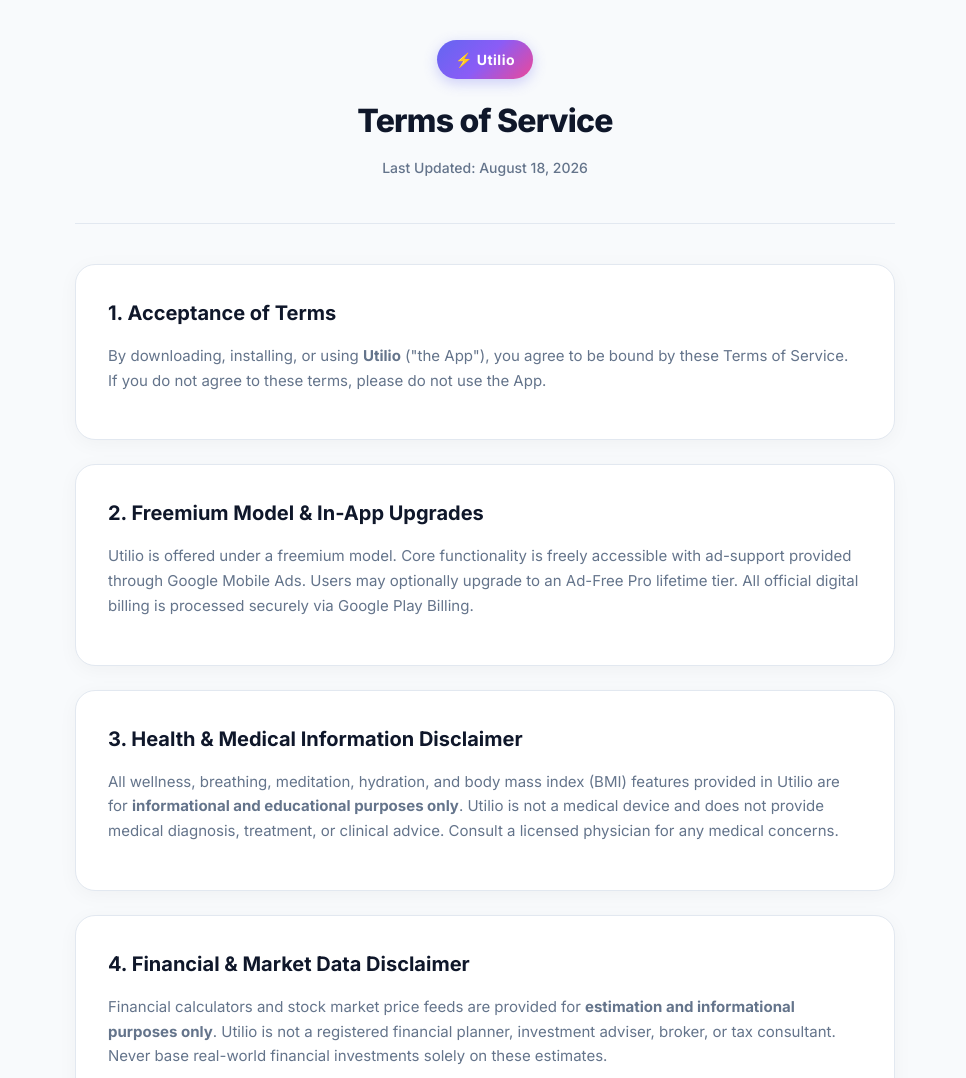
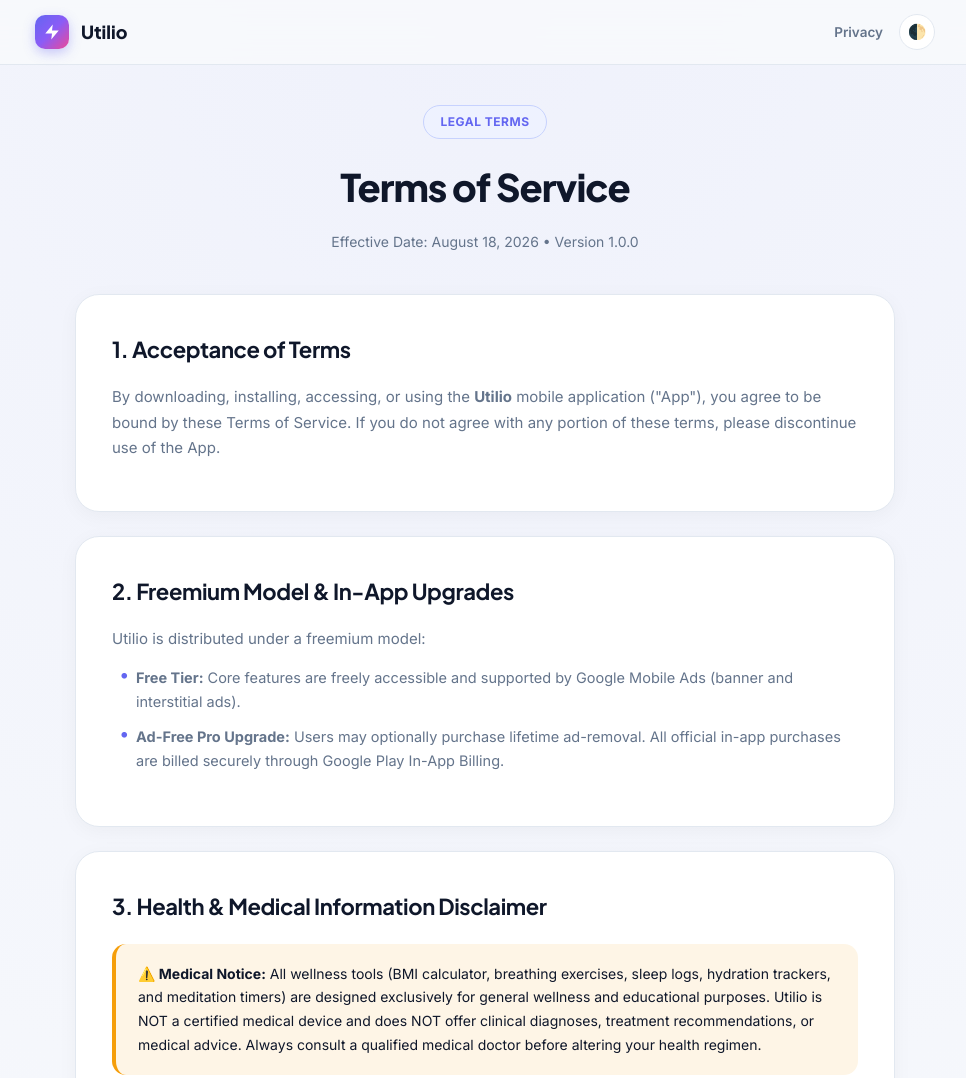
Before and after one commit to TanimSarwar/utilio-legal, a plain HTML site: page TERMS_OF_SERVICE.html in a window 1280 px wide. Shown: the top 1078 px of the page, without its empty margins (155-1121 px from the left). Drawn offline with Linux system fonts and the light colour scheme.

Commit message:
Updated TOS

```diff
--- a/TERMS_OF_SERVICE.html
+++ b/TERMS_OF_SERVICE.html
@@ -6,90 +6,168 @@
   <title>Terms of Service - Utilio</title>
   <link rel="preconnect" href="https://fonts.googleapis.com">
   <link rel="preconnect" href="https://fonts.gstatic.com" crossorigin>
-  <link href="https://fonts.googleapis.com/css2?family=Inter:wght@300;400;500;600;700;800&display=swap" rel="stylesheet">
+  <link href="https://fonts.googleapis.com/css2?family=Plus+Jakarta+Sans:wght@400;500;600;700;800&family=Inter:wght@400;500;600;700&display=swap" rel="stylesheet">
   <style>
     :root {
-      --bg: #0F172A;
-      --card-bg: #1E293B;
+      --bg: #090D16;
+      --bg-gradient: radial-gradient(circle at 50% 0%, rgba(99, 102, 241, 0.12), transparent 70%),
+                     radial-gradient(circle at 100% 100%, rgba(236, 72, 153, 0.06), transparent 50%);
+      --card-bg: rgba(18, 24, 38, 0.85);
       --text: #F8FAFC;
       --text-muted: #94A3B8;
       --accent: #6366F1;
       --accent-gradient: linear-gradient(135deg, #6366F1 0%, #8B5CF6 50%, #EC4899 100%);
-      --border: #334155;
-      --tag-bg: rgba(99, 102, 241, 0.15);
-      --tag-border: rgba(99, 102, 241, 0.3);
+      --border: rgba(255, 255, 255, 0.08);
+      --tag-bg: rgba(99, 102, 241, 0.12);
+      --tag-border: rgba(99, 102, 241, 0.25);
+      --nav-bg: rgba(9, 13, 22, 0.8);
+      --success: #10B981;
+      --warning: #F59E0B;
     }
-    @media (prefers-color-scheme: light) {
-      :root {
+
+    [data-theme="light"] {
       --bg: #F8FAFC;
+      --bg-gradient: radial-gradient(circle at 50% 0%, rgba(99, 102, 241, 0.06), transparent 70%),
+                     radial-gradient(circle at 100% 100%, rgba(236, 72, 153, 0.04), transparent 50%);
       --card-bg: #FFFFFF;
       --text: #0F172A;
       --text-muted: #64748B;
       --border: #E2E8F0;
       --tag-bg: #EEF2FF;
       --tag-border: #C7D2FE;
+      --nav-bg: rgba(248, 250, 252, 0.85);
     }
-    }
-    * {
-      box-sizing: border-box;
-      margin: 0;
-      padding: 0;
-    }
+
+    * { box-sizing: border-box; margin: 0; padding: 0; }
+    html { scroll-behavior: smooth; }
     body {
       font-family: 'Inter', -apple-system, BlinkMacSystemFont, "Segoe UI", Roboto, sans-serif;
       background-color: var(--bg);
+      background-image: var(--bg-gradient);
       color: var(--text);
-      line-height: 1.65;
-      padding: 40px 20px;
+      line-height: 1.7;
+      padding-bottom: 80px;
+      transition: background-color 0.3s ease, color 0.3s ease;
     }
+
+    /* Sticky Navbar */
+    .navbar {
+      position: sticky;
+      top: 0;
+      z-index: 100;
+      background: var(--nav-bg);
+      backdrop-filter: blur(16px);
+      border-bottom: 1px solid var(--border);
+      padding: 14px 24px;
+    }
+    .nav-inner {
+      max-width: 900px;
+      margin: 0 auto;
+      display: flex;
+      align-items: center;
+      justify-content: space-between;
+    }
+    .brand {
+      display: flex;
+      align-items: center;
+      gap: 12px;
+      text-decoration: none;
+      color: var(--text);
+      font-family: 'Plus Jakarta Sans', sans-serif;
+      font-weight: 800;
+      font-size: 18px;
+    }
+    .brand-icon {
+      width: 34px;
+      height: 34px;
+      border-radius: 10px;
+      background: var(--accent-gradient);
+      display: flex;
+      align-items: center;
+      justify-content: center;
+      box-shadow: 0 4px 12px rgba(99, 102, 241, 0.35);
+    }
+    .brand-icon svg { width: 18px; height: 18px; fill: #FFF; }
+    .nav-links {
+      display: flex;
+      align-items: center;
+      gap: 16px;
+    }
+    .nav-link {
+      color: var(--text-muted);
+      text-decoration: none;
+      font-size: 13.5px;
+      font-weight: 600;
+      transition: color 0.2s;
+    }
+    .nav-link:hover { color: var(--accent); }
+    .theme-toggle {
+      background: var(--card-bg);
+      border: 1px solid var(--border);
+      color: var(--text);
+      width: 36px;
+      height: 36px;
+      border-radius: 50%;
+      cursor: pointer;
+      display: flex;
+      align-items: center;
+      justify-content: center;
+      font-size: 15px;
+    }
+
+    /* Container */
     .container {
-      max-width: 820px;
-      margin: 0 auto;
+      max-width: 860px;
+      margin: 40px auto 0 auto;
+      padding: 0 20px;
     }
-    header {
+
+    .header-box {
       text-align: center;
       margin-bottom: 40px;
-      padding-bottom: 30px;
-      border-bottom: 1px solid var(--border);
     }
-    .logo-badge {
+    .badge {
       display: inline-flex;
       align-items: center;
-      gap: 10px;
-      background: var(--accent-gradient);
-      padding: 8px 18px;
+      gap: 6px;
+      background: var(--tag-bg);
+      border: 1px solid var(--tag-border);
+      color: var(--accent);
+      padding: 6px 16px;
       border-radius: 9999px;
-      color: #FFFFFF;
+      font-size: 12px;
       font-weight: 700;
-      font-size: 14px;
       letter-spacing: 0.5px;
+      text-transform: uppercase;
       margin-bottom: 16px;
-      box-shadow: 0 4px 14px rgba(99, 102, 241, 0.3);
     }
     h1 {
-      font-size: 32px;
+      font-family: 'Plus Jakarta Sans', sans-serif;
+      font-size: 38px;
       font-weight: 800;
-      letter-spacing: -0.8px;
-      margin-bottom: 8px;
+      letter-spacing: -1px;
+      margin-bottom: 10px;
     }
-    .last-updated {
+    .meta {
       color: var(--text-muted);
       font-size: 14px;
-      font-weight: 500;
     }
+
     .card {
-      background-color: var(--card-bg);
+      background: var(--card-bg);
       border: 1px solid var(--border);
-      border-radius: 20px;
-      padding: 32px;
+      border-radius: 24px;
+      padding: 36px;
       margin-bottom: 24px;
+      backdrop-filter: blur(12px);
       box-shadow: 0 4px 20px rgba(0, 0, 0, 0.04);
     }
     h2 {
-      font-size: 20px;
+      font-family: 'Plus Jakarta Sans', sans-serif;
+      font-size: 22px;
       font-weight: 700;
-      margin-bottom: 14px;
-      color: var(--text);
+      margin-bottom: 16px;
+      letter-spacing: -0.4px;
       display: flex;
       align-items: center;
       gap: 10px;
@@ -99,19 +177,18 @@
       margin-bottom: 14px;
       font-size: 15px;
     }
-    ul {
-      list-style-type: none;
-      padding-left: 0;
+    ul.bullet-list {
+      list-style: none;
       margin-bottom: 16px;
     }
-    li {
+    ul.bullet-list li {
       position: relative;
       padding-left: 24px;
       margin-bottom: 10px;
       color: var(--text-muted);
       font-size: 14.5px;
     }
-    li::before {
+    ul.bullet-list li::before {
       content: "•";
       position: absolute;
       left: 8px;
@@ -120,68 +197,123 @@
       font-size: 18px;
       line-height: 1;
     }
+
+    .warning-box {
+      background: rgba(245, 158, 11, 0.1);
+      border-left: 4px solid var(--warning);
+      border-radius: 14px;
+      padding: 18px 22px;
+      margin: 18px 0;
+    }
+    .warning-box p { margin-bottom: 0; color: var(--text); font-size: 14px; }
+
     a {
       color: var(--accent);
       text-decoration: none;
       font-weight: 600;
     }
-    a:hover {
-      text-decoration: underline;
-    }
+    a:hover { text-decoration: underline; }
+
     footer {
       text-align: center;
-      margin-top: 40px;
+      margin-top: 50px;
       color: var(--text-muted);
       font-size: 13px;
+    }
+
+    @media (max-width: 650px) {
+      .card { padding: 24px 20px; }
+      h1 { font-size: 30px; }
     }
   </style>
 </head>
 <body>
+  <nav class="navbar">
+    <div class="nav-inner">
+      <a href="index.html" class="brand">
+        <div class="brand-icon">
+          <svg viewBox="0 0 24 24"><path d="M13 2L3 14h9l-1 8 10-12h-9l1-8z"/></svg>
+        </div>
+        <span>Utilio</span>
+      </a>
+      <div class="nav-links">
+        <a href="PRIVACY_POLICY.html" class="nav-link">Privacy</a>
+        <button class="theme-toggle" id="themeBtn" aria-label="Toggle Theme">🌓</button>
+      </div>
+    </div>
+  </nav>
+
   <div class="container">
-    <header>
-      <div class="logo-badge">⚡ Utilio</div>
+    <div class="header-box">
+      <div class="badge">Legal Terms</div>
       <h1>Terms of Service</h1>
-      <p class="last-updated">Last Updated: August 18, 2026</p>
-    </header>
+      <p class="meta">Effective Date: August 18, 2026 &bull; Version 1.0.0</p>
+    </div>
 
     <div class="card">
       <h2>1. Acceptance of Terms</h2>
-      <p>By downloading, installing, or using <strong>Utilio</strong> ("the App"), you agree to be bound by these Terms of Service. If you do not agree to these terms, please do not use the App.</p>
+      <p>By downloading, installing, accessing, or using the <strong>Utilio</strong> mobile application ("App"), you agree to be bound by these Terms of Service. If you do not agree with any portion of these terms, please discontinue use of the App.</p>
     </div>
 
     <div class="card">
       <h2>2. Freemium Model & In-App Upgrades</h2>
-      <p>Utilio is offered under a freemium model. Core functionality is freely accessible with ad-support provided through Google Mobile Ads. Users may optionally upgrade to an Ad-Free Pro lifetime tier. All official digital billing is processed securely via Google Play Billing.</p>
+      <p>Utilio is distributed under a freemium model:</p>
+      <ul class="bullet-list">
+        <li><strong>Free Tier:</strong> Core features are freely accessible and supported by Google Mobile Ads (banner and interstitial ads).</li>
+        <li><strong>Ad-Free Pro Upgrade:</strong> Users may optionally purchase lifetime ad-removal. All official in-app purchases are billed securely through Google Play In-App Billing.</li>
+      </ul>
     </div>
 
     <div class="card">
       <h2>3. Health & Medical Information Disclaimer</h2>
-      <p>All wellness, breathing, meditation, hydration, and body mass index (BMI) features provided in Utilio are for <strong>informational and educational purposes only</strong>. Utilio is not a medical device and does not provide medical diagnosis, treatment, or clinical advice. Consult a licensed physician for any medical concerns.</p>
+      <div class="warning-box">
+        <p><strong>⚠️ Medical Notice:</strong> All wellness tools (BMI calculator, breathing exercises, sleep logs, hydration trackers, and meditation timers) are designed exclusively for general wellness and educational purposes. Utilio is NOT a certified medical device and does NOT offer clinical diagnoses, treatment recommendations, or medical advice. Always consult a qualified medical doctor before altering your health regimen.</p>
+      </div>
     </div>
 
     <div class="card">
-      <h2>4. Financial & Market Data Disclaimer</h2>
-      <p>Financial calculators and stock market price feeds are provided for <strong>estimation and informational purposes only</strong>. Utilio is not a registered financial planner, investment adviser, broker, or tax consultant. Never base real-world financial investments solely on these estimates.</p>
+      <h2>4. Financial & Investment Data Disclaimer</h2>
+      <div class="warning-box">
+        <p><strong>⚠️ Financial Notice:</strong> Stock market prices, loan EMI calculations, bill splitters, and tax estimators are provided for estimation and educational purposes only. Utilio is NOT a registered financial adviser, broker, or tax consultant. We do not guarantee market feed accuracy and are not responsible for financial decisions made using this data.</p>
+      </div>
     </div>
 
     <div class="card">
       <h2>5. Limitation of Liability</h2>
-      <p>Utilio is provided on an "AS IS" and "AS AVAILABLE" basis without warranties of any kind. To the maximum extent permitted by law, the developer shall not be liable for any indirect, incidental, or consequential damages resulting from the use or inability to use the App.</p>
+      <p>Utilio is provided on an <strong>"AS IS"</strong> and <strong>"AS AVAILABLE"</strong> basis without warranties of any kind. To the fullest extent permitted by applicable law, the developer shall not be liable for any direct, indirect, incidental, or consequential damages resulting from your use or inability to use the App.</p>
     </div>
 
     <div class="card">
-      <h2>6. Contact Us</h2>
-      <p>For any questions regarding these Terms:</p>
-      <ul>
+      <h2>6. Intellectual Property & Acceptable Use</h2>
+      <p>All graphical assets, icons, interface designs, codebases, and brand elements of Utilio are the exclusive property of Tanim Sarwar. You agree not to reverse-engineer, modify, or distribute unauthorized copies of the App.</p>
+    </div>
+
+    <div class="card">
+      <h2>7. Contact Information</h2>
+      <p>For any questions regarding these Terms of Service, please reach out to:</p>
+      <ul class="bullet-list">
         <li><strong>Developer:</strong> Tanim Sarwar</li>
-        <li><strong>GitHub:</strong> <a href="https://github.com/TanimSarwar/Utilio" target="_blank" rel="noopener">github.com/TanimSarwar/Utilio</a></li>
+        <li><strong>GitHub Repository:</strong> <a href="https://github.com/TanimSarwar/Utilio" target="_blank" rel="noopener">github.com/TanimSarwar/Utilio</a></li>
         <li><strong>Email:</strong> <a href="mailto:tanimsarwar@gmail.com">tanimsarwar@gmail.com</a></li>
       </ul>
     </div>
 
     <footer>
-      <p>&copy; 2026 Utilio. All rights reserved.</p>
+      <p>&copy; 2026 Utilio. All rights reserved. &bull; <a href="PRIVACY_POLICY.html">Privacy Policy</a></p>
     </footer>
   </div>
+
+  <script>
+    const themeBtn = document.getElementById('themeBtn');
+    const savedTheme = localStorage.getItem('utilio_theme') || (window.matchMedia('(prefers-color-scheme: light)').matches ? 'light' : 'dark');
+    document.documentElement.setAttribute('data-theme', savedTheme);
+
+    themeBtn.addEventListener('click', () => {
+      const current = document.documentElement.getAttribute('data-theme');
+      const next = current === 'dark' ? 'light' : 'dark';
+      document.documentElement.setAttribute('data-theme', next);
+      localStorage.setItem('utilio_theme', next);
+    });
+  </script>
 </body>
 </html>
```
Lines whose indentation alone changed are shown as unchanged.
